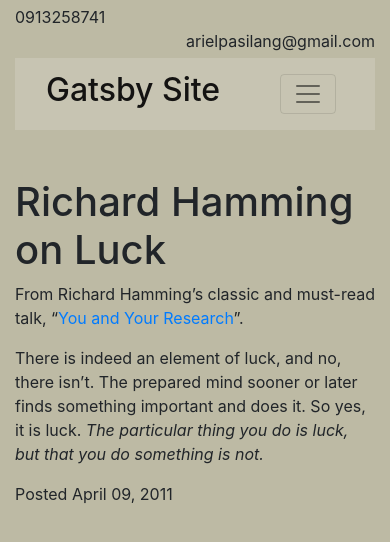
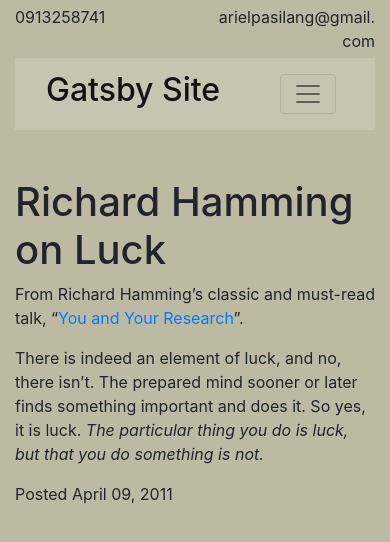
Before and after one commit to arielpasilang/defaultz01-gatbsy, a Gatsby site: page / in a window 390 px wide. Built offline with nearby package versions, Linux system fonts and the light colour scheme; Gatsby itself is replaced by a stand-in of ours.

Commit message:
change header col

```diff
--- a/src/components/header.js
+++ b/src/components/header.js
@@ -7,8 +7,8 @@ export default props =>(
 	<div>
 	<div className={styles.headertop}>
 		<div className="row">
-			<div className="col-md-6">0913258741</div>
-			<div className="col-md-6 text-right">arielpasilang@gmail.com</div>
+			<div className="col-6">0913258741</div>
+			<div className="col-6 text-right">arielpasilang@gmail.com</div>
 		</div>
 	</div>
 	<div className={styles.header}>
```
